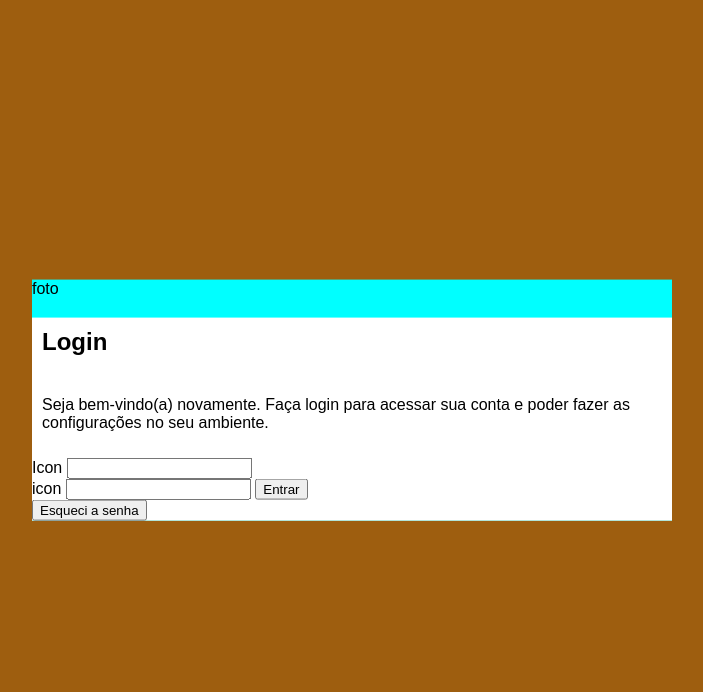
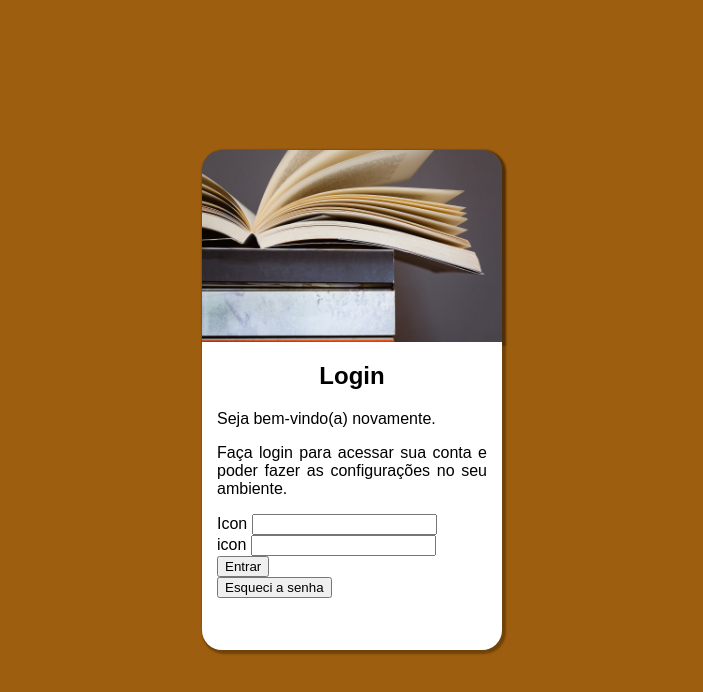
Before and after one commit to liliangeovana/projeto-login, a plain HTML site: page index.html in a window 1280 px wide. Shown: the whole page, without its empty margins (288-991 px from the left). Drawn offline with Linux system fonts and the light colour scheme.

Commit message:
update-projeto-login

```diff
--- a/estilos/style.css
+++ b/estilos/style.css
@@ -15,20 +15,45 @@ body{
     background-color: #9E5E0F;
 }
 
-section{
-    background-color: aqua;
-    max-height: 95vh;
+main{
     position: absolute;
     top: 50%;
     left: 50%;
     transform: translate(-50%, -50%);
 }
+section{
+    display: flex;
+}
+section#login{
+    max-width: 300px;
+    height: 500px;
+    flex-direction: column;
+    box-shadow: 2px 2px 2px 2px rgba(0, 0, 0, 0.288);
+    border-radius: 20px;
+}
+
+div#img{
+height: 200px;
+
+background: brown url(../imagens/login.jpg) center right fixed;
+background-size: cover;
+border-radius: 20px 20px 0px 0px;
+box-shadow: 2px 2px 2px 2px rgba(0, 0, 0, 0.288);
+}
+
 
 div#formulario{
-    background-color: white;
+    padding: 0px 15px 20px 15px;
+    height: 300px;
+    background-color:white;
+    border-radius: 0px 0px 20px 20px;
 
 }
 
-div#formulario h1, p{
-    padding: 10px;
+h1{
+    text-align: center;
 }
+
+div#formulario p {
+    text-align: justify;
+}
--- a/index.html
+++ b/index.html
@@ -10,12 +10,15 @@
     <main>
         <section id="login">
             <div id="img">
-                foto
             </div>
             <div id="formulario">
                 <h1>Login</h1>
                 <p>
-                    Seja bem-vindo(a) novamente. Faça login para acessar sua conta e poder fazer as configurações no seu ambiente.
+                    Seja bem-vindo(a) novamente.
+                </p>
+
+                <p>
+                    Faça login para acessar sua conta e poder fazer as configurações no seu ambiente.
                 </p>
 
                 <form action="login.php" method="post" autocomplete="on">
```
